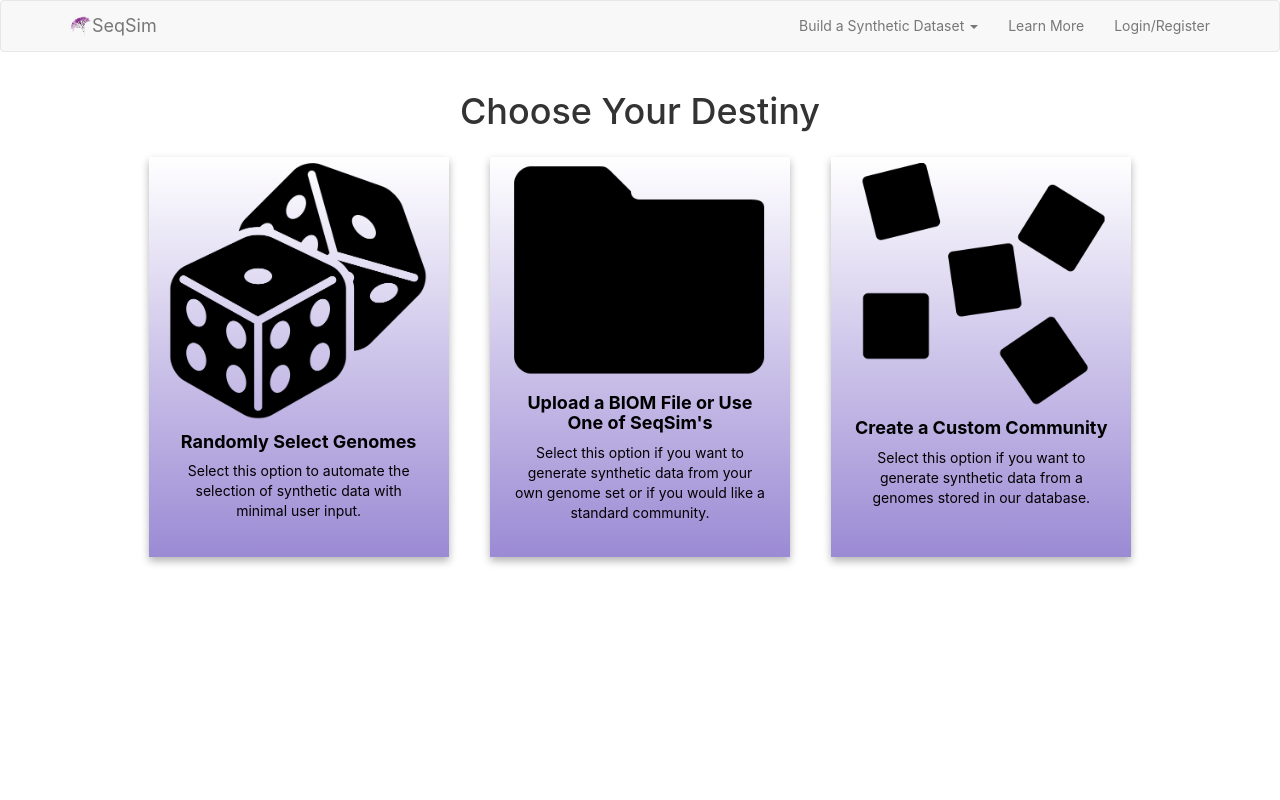
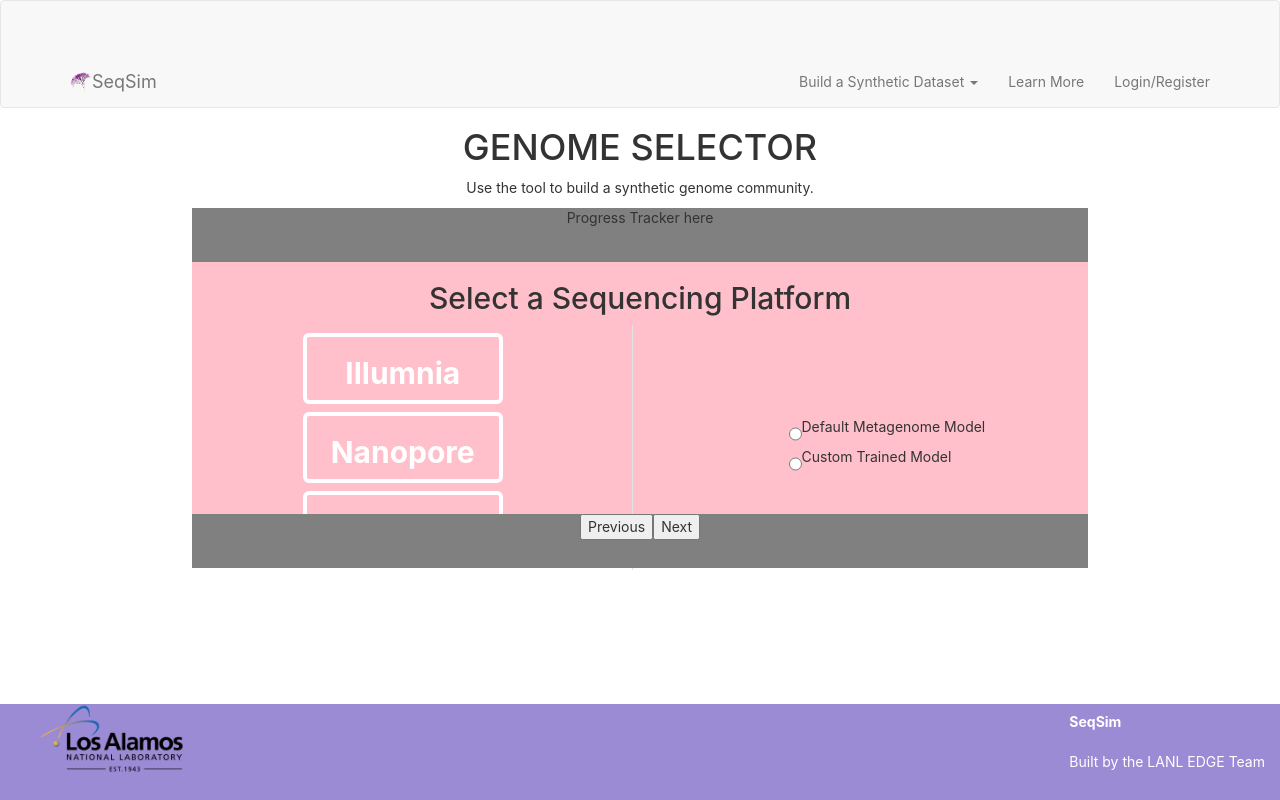
Before and after one commit to faltherr/PhyloT, a React (Create React App) app: page /generate in a window 1280 px wide. Built offline with nearby package versions, Linux system fonts and the light colour scheme.

Commit message:
step 1 of wizard

```diff
--- a/src/App.js
+++ b/src/App.js
@@ -3,6 +3,7 @@ import React, { Component } from 'react';
 import './App.css';
 import routes from './routes';
 import NavBar from './components/NavBar'
+import Footer from './components/Footer'
 
 class App extends Component {
   render() {
@@ -10,6 +11,7 @@ class App extends Component {
       <div className="App">
       <NavBar/>
       {routes}
+      <Footer/>
       </div>
     );
   }
--- /dev/null
+++ b/src/components/Footer.js
@@ -0,0 +1,18 @@
+import React, { Component } from 'react';
+import lanl_logo from "../images/lanl-logo.png"
+import '../styles/footer.css'
+
+export default class Footer extends Component {
+    render() {
+        return (
+                <footer className="main-footer">
+                    <img src={lanl_logo} width="70" alt='Los Alamos National Laboratory logo'/>
+                    <div className="team-info">
+                    <strong>SeqSim</strong>
+                    <br/>
+                    Built by the LANL EDGE Team
+                    </div>
+                </footer>
+        )
+    }
+}
--- /dev/null
+++ b/src/components/PlatformSelector.js
@@ -0,0 +1,36 @@
+import React from "react";
+import "../styles/platformselector.css";
+
+const PlatformSelector = props => {
+  return (
+    <div className="platform-container">
+      <h2>Select a Sequencing Platform</h2>
+      <div className="platform-selection-container">
+        <div className="platform-selector">
+          <div className="platform-name">
+            <h2>Illumnia</h2>
+          </div>
+          <div className="platform-name">
+            <h2>Nanopore</h2>
+          </div>
+          <div className="platform-name">
+            <h2>PacificBio</h2>
+          </div>
+        </div>
+
+        <div className="platform-options">
+          <div className="radio-button-text-container">
+            <input type="radio" name="model" />
+            <p>Default Metagenome Model</p>
+          </div>
+          <div className="radio-button-text-container">
+            <input type="radio" name="model" />
+            <p>Custom Trained Model</p>
+          </div>
+        </div>
+      </div>
+    </div>
+  );
+};
+
+export default PlatformSelector;
--- /dev/null
+++ b/src/components/WizardContainer.js
@@ -0,0 +1,62 @@
+import React, {Component} from 'react'
+import '../styles/mainwizard.css'
+import PlatformSelector from './PlatformSelector'
+
+export default class WizardContainer extends Component{
+    constructor(){
+        super()
+        this.state={
+            currentStep: 1
+        }
+    }
+
+    nextStep= () => {
+        let currentStep = this.state.currentStep;
+        if (currentStep >= 2) {
+          currentStep = 3;
+        } else {
+          currentStep = currentStep + 1;
+        }
+        this.setState({
+            currentStep:currentStep
+        })
+    }
+
+    prevStep= () => {
+        let currentStep = this.state.currentStep;
+        if (currentStep <= 1) {
+          currentStep = 1;
+        } else {
+          currentStep = currentStep - 1;
+        }
+        this.setState({
+            currentStep:currentStep
+        })
+    }
+
+    render(){
+        console.log('State of Wizard', this.state.currentStep)
+        return(
+            <div className='wizard-main-container'>
+            <section className='top-text'>
+                <h1>GENOME SELECTOR</h1>
+                <p>Use the tool to build a synthetic genome community.</p>
+            </section>
+            <section className='main-content'>
+                <div className='wizard'>
+                    <div className='breadcrumb-container'>
+                    Progress Tracker here
+                    </div>
+                    <div className='content-container'>
+                        <PlatformSelector/>
+                    </div>
+                    <div className='button-container'>
+                        <button onClick={this.prevStep}>Previous</button>
+                        <button onClick={this.nextStep}>Next</button>
+                    </div>
+                </div>
+            </section>
+            </div>
+        )
+    }
+}
--- a/src/routes.js
+++ b/src/routes.js
@@ -2,7 +2,8 @@ import React from 'react'
 import {Switch, Route} from 'react-router-dom';
 //Components
 import Home from './components/Home.js'
-import DataWizardMain from './components/DataWizardMain.js'
+// import DataWizardMain from './components/DataWizardMain.js'
+import WizardContainer from './components/WizardContainer.js'
 import BiomSelector from './components/DataWizardBIOM.js'
 import CommunitySelector from './components/DataWizardCommunity.js'
 import Login from './components/Login.js'
@@ -15,7 +16,7 @@ export default (
     <Route exact path="/" component={Home} />
     <Route path="/login" component={Login} />
     <Route path="/register" component={Register} />
-    <Route exact path="/generate" component={DataWizardMain} />
+    <Route exact path="/generate" component={WizardContainer} />
     <Route path="/generate/biom_selector" component={BiomSelector} />
     <Route path="/generate/community_selector" component={CommunitySelector} />
     <Route path="/generate/sample_review" component={SampleReview} />
--- /dev/null
+++ b/src/styles/footer.css
@@ -0,0 +1,24 @@
+.main-footer {
+    position: absolute;
+    left: 0;
+    bottom: 0;
+    width: 100%;
+    height: 12vh;
+    background-color: #9B8AD4;
+    color: white;
+    display: flex;
+    justify-content: space-between;
+    align-items: center;
+    padding: 0 15px 20px 35px;
+  }
+
+.main-footer img{
+    height: 85px;
+    width: auto;
+}
+
+.team-info{
+    display: flex;
+    flex-direction: column;
+    align-items: flex-start;
+}
--- /dev/null
+++ b/src/styles/mainwizard.css
@@ -0,0 +1,31 @@
+.wizard-main-container{
+    width: 100%;
+}
+
+.breadcrumb-container{
+    height: 15%;
+    width: 100%;
+    background-color: grey;
+}
+
+.main-content{
+    height: auto;
+    display: flex;
+    justify-content: center;
+}
+
+
+.wizard{
+    min-height: 45vh;
+    width: 70vw;
+    background-color: pink;
+    position: relative;
+}
+
+.button-container{
+    position: absolute;
+    bottom: 0;
+    height: 15%;
+    width: 100%;
+    background-color: gray;
+}
--- a/src/styles/navbar.css
+++ b/src/styles/navbar.css
@@ -1,6 +1,11 @@
 
 a{
-    color: #777
+    color: #777;
+
+}
+
+.container{
+    padding-top: 56px;
 }
 
 .nav-name-logo-container{
--- /dev/null
+++ b/src/styles/platformselector.css
@@ -0,0 +1,43 @@
+.radio-button-text-container{
+    display: flex;
+}
+
+.platform-options{
+    display: flex;
+    flex-direction: column;
+}
+
+.platform-container{
+    display: flex;
+    flex-direction: column;
+}
+
+.platform-selection-container{
+    display: flex;
+    justify-content: space-around;
+    align-items: center;
+    padding: 0px 25px 0px 25px;
+}
+
+.platform-selector{
+    width: 40%;
+    padding-right: 50px;
+    border-right:1px solid #e2e2e2
+}
+
+.platform-name{
+    transition: background-color 1.2s ease;
+    border: 4px solid white;
+    border-radius: 6px;
+    margin: 8px;
+    width: 200px;
+}
+
+.platform-name:hover{
+    background-color: blueviolet;
+}
+
+.platform-name h2{
+    color: white;
+    font-weight: bolder;
+}
```
Also changed, not shown: src/images/lanl-logo.png (added).
